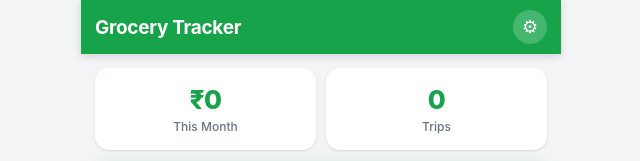
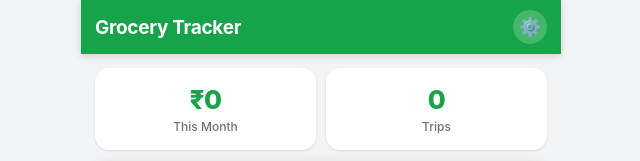
Before and after one commit to awesometantry-learner/grocery-tracker, a plain HTML site: page index.html in a window 1280 px wide. Shown: the top 161 px of the page, 319-959 px from the left. Drawn offline with nearby package versions, Linux system fonts and the light colour scheme.

Commit message:
Make settings gear icon more visible

```diff
--- a/index.html
+++ b/index.html
@@ -18,7 +18,7 @@
       <button class="header-back" id="headerBack" style="display:none">&#8592;</button>
       <h1 class="header-title" id="headerTitle">Grocery Tracker</h1>
       <button class="header-btn" id="headerBtn" style="display:none"></button>
-      <button class="header-settings" id="settingsBtn" title="Settings">&#9881;</button>
+      <button class="header-settings" id="settingsBtn" title="Settings">⚙️</button>
     </header>
 
     <div id="views">
```
